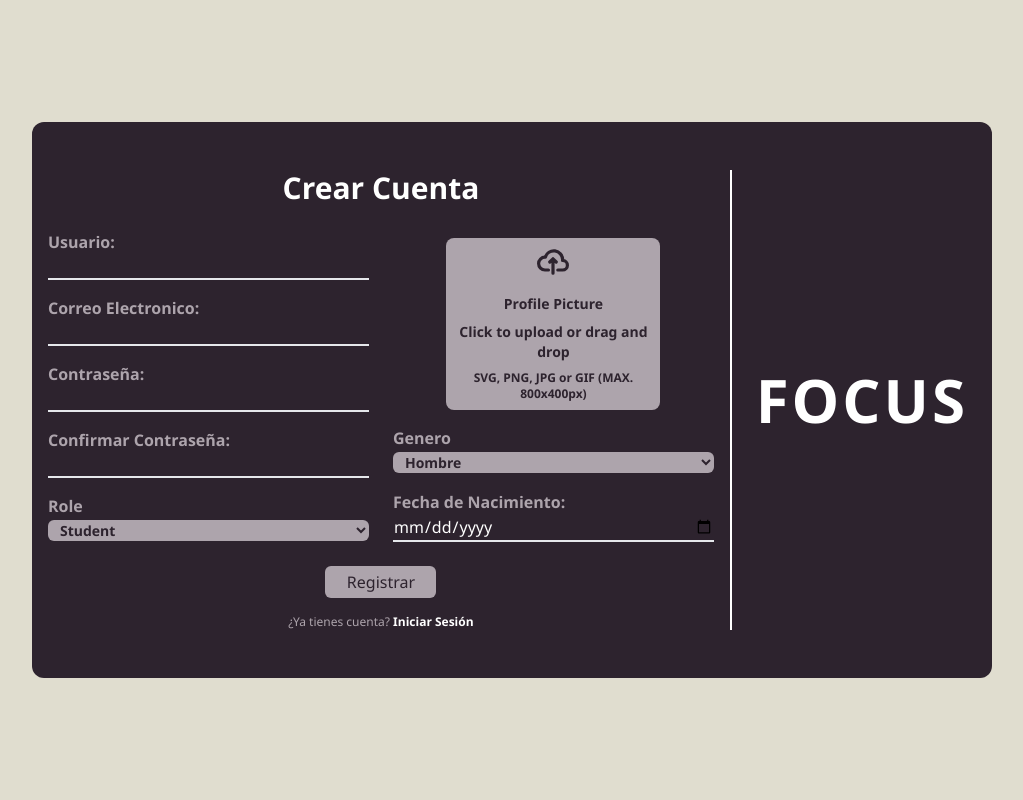
After one commit to PalOntEr/Focus, a PHP site: page /register.view.php in a window 1280 px wide. The commit adds this page. Shown: the whole page, without its empty margins (128-1151 px from the left). Run offline with PHP 8.4, Linux system fonts and the light colour scheme.

Commit message:
Added register view and controller, updated register link in login view

```diff
--- /dev/null
+++ b/controllers/register.php
@@ -0,0 +1,4 @@
+<?php
+
+require 'views/register.view.php';
+?>
--- a/views/login.view.php
+++ b/views/login.view.php
@@ -20,7 +20,7 @@ require 'views/components/header.php';
                 </div>
                 <input type="submit" value="Ingresar" class="w-1/2 self-center bg-comp-1 text-secondary rounded-md p-1" />
             </form>
-            <div class="text-center text-xs w-full text-comp-1">¿No tienes cuenta? <a class=" underline text-color font-bold" href="/register">Registrarse</a></div>
+            <div class="text-center text-xs w-full text-comp-1">¿No tienes cuenta? <a class="text-primary visited:text-color font-bold" href="/register">Registrarse</a></div>
         </div>
 
         <div class="bg-primary w-0.5 my-12 hidden lg:flex"></div>
--- /dev/null
+++ b/views/register.view.php
@@ -0,0 +1,84 @@
+<?php
+require 'views/components/header.php';
+?>
+
+<div class="h-screen w-screen container mx-auto flex flex-col lg:flex-row items-center justify-center">
+    <div id="Title-Container" class="lg:hidden mb-12">
+        <h1 class="text-8xl font-extrabold tracking-wider text-secondary">FOCUS</h1>
+    </div>
+    <div class="bg-secondary flex w-5/6 md:w-3/4 justify-center md:place-content-evenly rounded-xl">
+        <div id="Form-Container" class="items-center flex flex-col mx-4 2xl:mx-6 my-12">
+            <h2 class="text-primary text-3xl text-center w-full mb-6 font-bold">Crear Cuenta</h2>
+            <form class="container flex flex-col md:justify-between h-full font-semibold mb-4" action="/login" method="GET">
+                <div class="flex flex-col md:flex-row w-full items-center space-y-6 md:space-y-0 md:space-x-6 mb-6">
+                    <div class="flex flex-col w-5/6 space-y-4 md:w-1/2">
+                        <div>
+                            <label for="User" class="text-comp-1">Usuario:</label>
+                            <input id="User" type="text" class="w-full bg-transparent border-t-transparent border-b-2 outline-none text-primary" />
+                        </div>
+                        <div>
+                            <label for="Email" class="text-comp-1">Correo Electronico:</label>
+                            <input id="Email" type="text" class="w-full bg-transparent border-t-transparent border-b-2 outline-none text-primary" />
+                        </div>
+                        <div>
+                            <label for="password" class="text-comp-1">Contraseña:</label>
+                            <input id="password" type="password" class="w-full bg-transparent border-t-transparent border-b-2 outline-none text-primary" />
+                        </div>
+                        <div>
+                            <label id="ConfirmPassword" class="text-comp-1">Confirmar Contraseña:</label>
+                            <input id="ConfirmPassword" type="password" class="w-full bg-transparent border-t-transparent border-b-2 outline-none text-primary" />
+                        </div>
+                        <div>
+                            <div class="">
+                                <label for="Role" class="text-comp-1">Role</label>
+                            </div>
+                            <select id="Role" class="rounded-md border-0 bg-comp-1 text-secondary font-semibold py-0 pl-2 pr-7 h-[26px] outline-none w-full sm:text-sm">
+                                <option>Student</option>
+                                <option>Instructor</option>
+                            </select>
+                        </div>
+                    </div>
+                    <div class="flex flex-col space-y-4 w-5/6 md:w-1/2">
+                        <label for="Photo" class="flex flex-col items-center justify-center w-2/3 h-3/5 rounded-lg cursor-pointer bg-comp-1 mt-2 self-center">
+                            <div class="flex flex-col items-center justify-center p-2">
+                                <svg class="w-8 h-8 mb-4 text-secondary dark:text-gray-400" aria-hidden="true" xmlns="http://www.w3.org/2000/svg" fill="none" viewBox="0 0 20 16">
+                                    <path stroke="currentColor" stroke-linecap="round" stroke-linejoin="round" stroke-width="2" d="M13 13h3a3 3 0 0 0 0-6h-.025A5.56 5.56 0 0 0 16 6.5 5.5 5.5 0 0 0 5.207 5.021C5.137 5.017 5.071 5 5 5a4 4 0 0 0 0 8h2.167M10 15V6m0 0L8 8m2-2 2 2" />
+                                </svg>
+                                <p class="mb-2 text-center text-sm text-secondary dark:text-gray-400"><span class="font-semibold">Profile Picture </span></p>
+                                <p class="mb-2 text-center text-sm text-secondary dark:text-gray-400"><span class="font-semibold">Click to upload</span> or drag and drop</p>
+                                <p class="text-xs text-center text-secondary dark:text-gray-400">SVG, PNG, JPG or GIF (MAX. 800x400px)</p>
+                            </div>
+                            <input id="Photo" type="file" class="hidden" />
+                        </label>
+                        <div>
+                            <div class="">
+                                <label for="Gender" class="text-comp-1">Genero</label>
+                            </div>
+                            <select id="Gender" class="rounded-md border-0 bg-comp-1 text-secondary font-semibold py-0 pl-2 pr-7 h-[26px] outline-none w-full sm:text-sm">
+                                <option>Hombre</option>
+                                <option>Mujer</option>
+                                <option>Prefiero no decir</option>
+                            </select>
+                        </div>
+                        <div>
+                            <label for="Birthdate" class="text-comp-1">Fecha de Nacimiento:</label>
+                            <input id="Birthdate" type="date" class="w-full bg-transparent border-t-transparent border-b-2 outline-none text-primary" />
+                        </div>
+                    </div>
+                </div>
+                <input type="submit" value="Registrar" class="w-1/6 self-center bg-comp-1 text-secondary rounded-md p-1" />
+            </form>
+            <div class="text-center text-xs w-full text-comp-1">¿Ya tienes cuenta? <a class="text-primary visited:text-color font-bold" href="/login">Iniciar Sesión</a></div>
+        </div>
+
+        <div class="bg-primary w-0.5 my-12 hidden lg:flex"></div>
+
+        <div class="self-center mx-6 my-12 hidden lg:flex">
+            <div id="Card-Title-Container" class="text-center">
+                <h1 class="text-4xl xl:text-6xl 2xl:text-8xl font-extrabold tracking-wider text-primary">FOCUS</h1>
+            </div>
+        </div>
+    </div>
+</div>
+
+</html>
```
